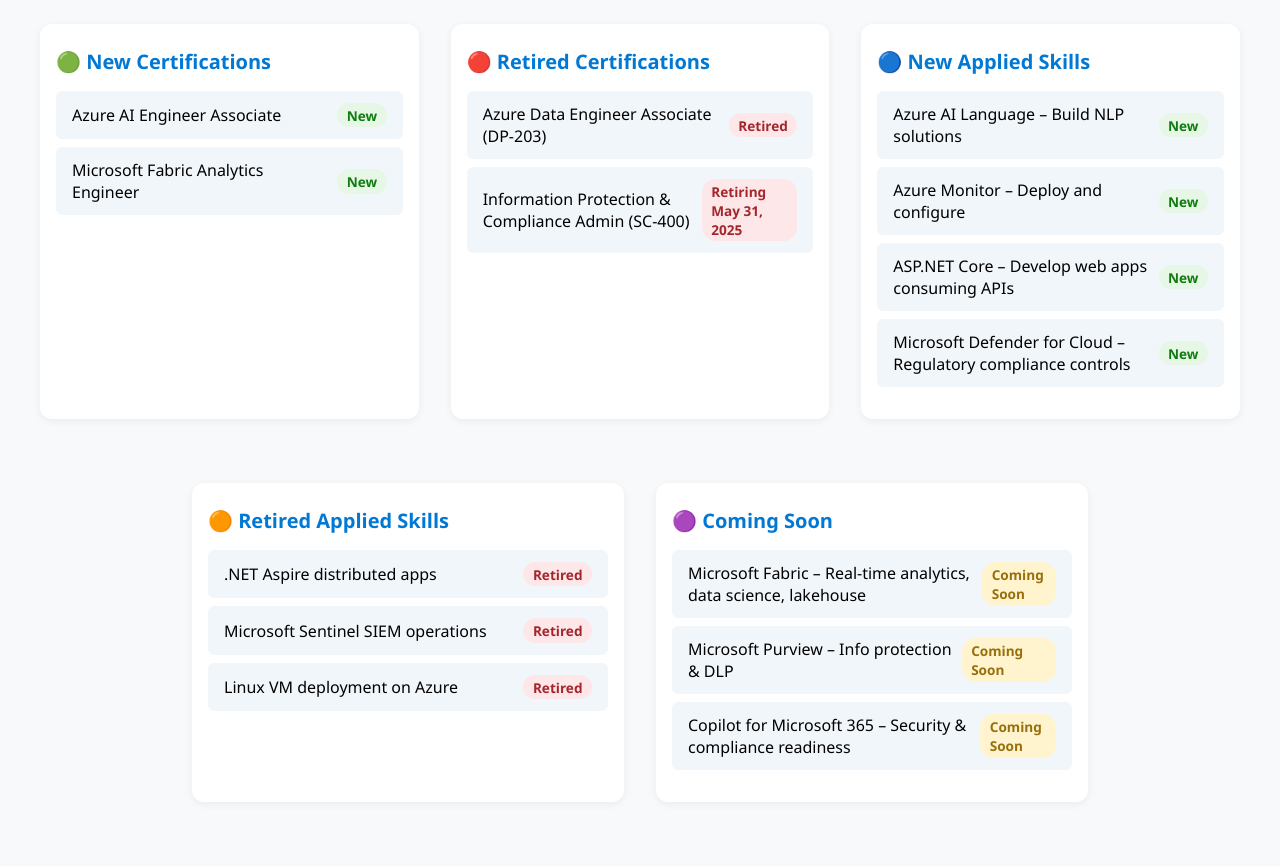
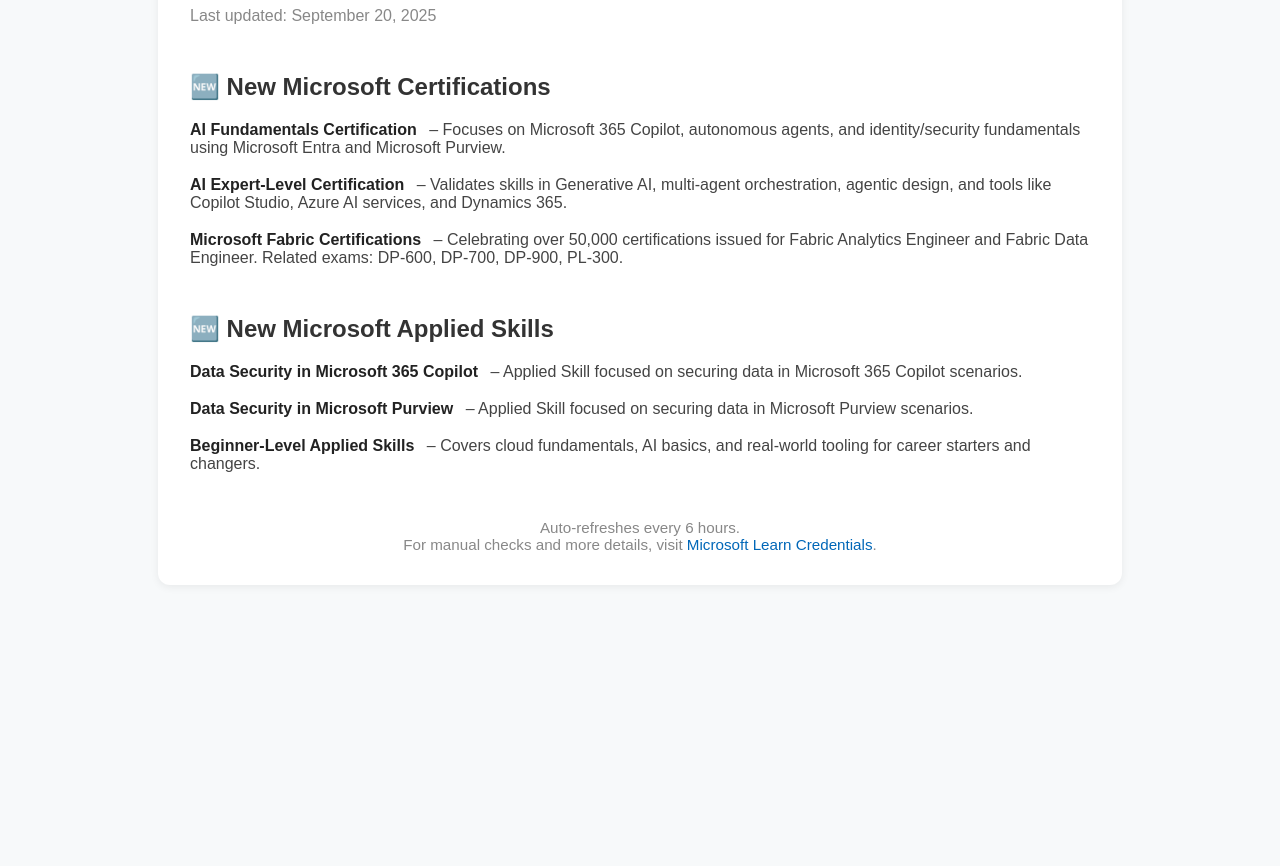
Before and after one commit to kizito-nwaodu/ms-credentials-dashboard, a plain HTML site: page index.html in a window 1280 px wide. Shown: the part 145-1011 px from the top of the page. After the commit the page ends 800 px from the top, so only its background shows below. Drawn offline with Linux system fonts and the light colour scheme.

Commit message:
Update index.html

```diff
--- a/index.html
+++ b/index.html
@@ -1,176 +1,45 @@
-
 <!DOCTYPE html>
 <html lang="en">
 <head>
     <meta charset="UTF-8">
     <title>Microsoft Credentials Update Dashboard</title>
-    <meta name="viewport" content="width=device-width, initial-scale=1">
+    <meta http-equiv="refresh" content="21600"> <!-- Auto-refresh every 6 hours -->
     <style>
-        body {
-            font-family: 'Segoe UI', Arial, sans-serif;
-            background: #f7f9fa;
-            margin: 0;
-            padding: 0;
-        }
-        header {
-            background: #0078d4;
-            color: #fff;
-            padding: 1.5rem 1rem 1rem 1rem;
-            text-align: center;
-        }
-        h1 {
-            margin: 0 0 0.5rem 0;
-            font-size: 2rem;
-        }
-        .dashboard {
-            display: flex;
-            flex-wrap: wrap;
-            justify-content: center;
-            gap: 2rem;
-            padding: 2rem 1rem;
-            max-width: 1200px;
-            margin: auto;
-        }
-        .section {
-            background: #fff;
-            border-radius: 12px;
-            box-shadow: 0 2px 8px rgba(0,0,0,0.06);
-            flex: 1 1 320px;
-            min-width: 320px;
-            max-width: 400px;
-            padding: 1.5rem 1rem;
-            display: flex;
-            flex-direction: column;
-            margin-bottom: 2rem;
-        }
-        .section h2 {
-            margin-top: 0;
-            font-size: 1.25rem;
-            color: #0078d4;
-            margin-bottom: 1rem;
-            display: flex;
-            align-items: center;
-            gap: 0.5rem;
-        }
-        ul {
-            list-style: none;
-            padding: 0;
-            margin: 0;
-        }
-        li {
-            background: #f1f6fa;
-            margin-bottom: 0.5rem;
-            padding: 0.75rem 1rem;
-            border-radius: 6px;
-            font-size: 1rem;
-            display: flex;
-            align-items: center;
-            gap: 0.5rem;
-        }
-        .badge {
-            display: inline-block;
-            padding: 0.2em 0.7em;
-            border-radius: 1em;
-            font-size: 0.85em;
-            font-weight: 600;
-            margin-left: auto;
-        }
-        .new { background: #e6f7e6; color: #107c10; }
-        .retired { background: #fde7e9; color: #a4262c; }
-        .soon { background: #fff4ce; color: #986f0b; }
-        @media (max-width: 900px) {
-            .dashboard { flex-direction: column; align-items: center; }
-            .section { max-width: 95vw; }
-        }
+        body { font-family: Arial, sans-serif; background: #f7f9fa; margin: 0; padding: 0; }
+        .container { max-width: 900px; margin: 40px auto; background: #fff; border-radius: 12px; box-shadow: 0 2px 8px #0001; padding: 32px; }
+        h1 { color: #0067b8; }
+        h2 { color: #333; margin-top: 2em; }
+        ul { list-style: none; padding: 0; }
+        li { margin-bottom: 1.2em; }
+        .section { margin-bottom: 2.5em; }
+        .item-title { font-weight: bold; color: #222; }
+        .item-desc { color: #444; margin-left: 0.5em; }
+        .date { color: #888; font-size: 1em; margin-bottom: 1.5em; }
+        footer { margin-top: 3em; text-align: center; color: #888; font-size: 0.95em; }
+        a { color: #0067b8; text-decoration: none; }
+        a:hover { text-decoration: underline; }
     </style>
 </head>
 <body>
-    <header>
+    <div class="container">
         <h1>Microsoft Credentials Update Dashboard</h1>
-        <p>Stay up-to-date with the latest changes to Microsoft Certifications and Applied Skills</p>
-    </header>
-    <main class="dashboard">
-        <section class="section">
-            <h2>🟢 New Certifications</h2>
+        <div class="date">Last updated: September 20, 2025</div>
+        <div class="section">
+            <h2>🆕 New Microsoft Certifications</h2>
             <ul>
-                <li>
-                    Azure AI Engineer Associate
-                    <span class="badge new">New</span>
-                </li>
-                <li>
-                    Microsoft Fabric Analytics Engineer
-                    <span class="badge new">New</span>
-                </li>
+                <li><span class="item-title">AI Fundamentals Certification</span><span class="item-desc"> – Focuses on Microsoft 365 Copilot, autonomous agents, and identity/security fundamentals using Microsoft Entra and Microsoft Purview.</span></li><li><span class="item-title">AI Expert-Level Certification</span><span class="item-desc"> – Validates skills in Generative AI, multi-agent orchestration, agentic design, and tools like Copilot Studio, Azure AI services, and Dynamics 365.</span></li><li><span class="item-title">Microsoft Fabric Certifications</span><span class="item-desc"> – Celebrating over 50,000 certifications issued for Fabric Analytics Engineer and Fabric Data Engineer. Related exams: DP-600, DP-700, DP-900, PL-300.</span></li>
             </ul>
-        </section>
-        <section class="section">
-            <h2>🔴 Retired Certifications</h2>
+        </div>
+        <div class="section">
+            <h2>🆕 New Microsoft Applied Skills</h2>
             <ul>
-                <li>
-                    Azure Data Engineer Associate (DP-203)
-                    <span class="badge retired">Retired</span>
-                </li>
-                <li>
-                    Information Protection & Compliance Admin (SC-400)
-                    <span class="badge retired">Retiring May 31, 2025</span>
-                </li>
+                <li><span class="item-title">Data Security in Microsoft 365 Copilot</span><span class="item-desc"> – Applied Skill focused on securing data in Microsoft 365 Copilot scenarios.</span></li><li><span class="item-title">Data Security in Microsoft Purview</span><span class="item-desc"> – Applied Skill focused on securing data in Microsoft Purview scenarios.</span></li><li><span class="item-title">Beginner-Level Applied Skills</span><span class="item-desc"> – Covers cloud fundamentals, AI basics, and real-world tooling for career starters and changers.</span></li>
             </ul>
-        </section>
-        <section class="section">
-            <h2>🔵 New Applied Skills</h2>
-            <ul>
-                <li>
-                    Azure AI Language – Build NLP solutions
-                    <span class="badge new">New</span>
-                </li>
-                <li>
-                    Azure Monitor – Deploy and configure
-                    <span class="badge new">New</span>
-                </li>
-                <li>
-                    ASP.NET Core – Develop web apps consuming APIs
-                    <span class="badge new">New</span>
-                </li>
-                <li>
-                    Microsoft Defender for Cloud – Regulatory compliance controls
-                    <span class="badge new">New</span>
-                </li>
-            </ul>
-        </section>
-        <section class="section">
-            <h2>🟠 Retired Applied Skills</h2>
-            <ul>
-                <li>
-                    .NET Aspire distributed apps
-                    <span class="badge retired">Retired</span>
-                </li>
-                <li>
-                    Microsoft Sentinel SIEM operations
-                    <span class="badge retired">Retired</span>
-                </li>
-                <li>
-                    Linux VM deployment on Azure
-                    <span class="badge retired">Retired</span>
-                </li>
-            </ul>
-        </section>
-        <section class="section">
-            <h2>🟣 Coming Soon</h2>
-            <ul>
-                <li>
-                    Microsoft Fabric – Real-time analytics, data science, lakehouse
-                    <span class="badge soon">Coming Soon</span>
-                </li>
-                <li>
-                    Microsoft Purview – Info protection & DLP
-                    <span class="badge soon">Coming Soon</span>
-                </li>
-                <li>
-                    Copilot for Microsoft 365 – Security & compliance readiness
-                    <span class="badge soon">Coming Soon</span>
-                </li>
-            </ul>
-        </section>
-    </main>
+        </div>
+        <footer>
+            Auto-refreshes every 6 hours.<br>
+            For manual checks and more details, visit <a href="https://learn.microsoft.com/en-us/credentials/" target="_blank">Microsoft Learn Credentials</a>.
+        </footer>
+    </div>
 </body>
 </html>
```
